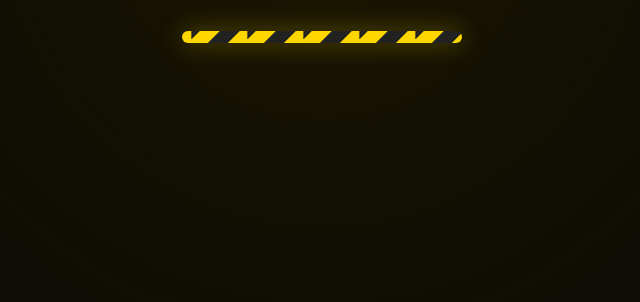
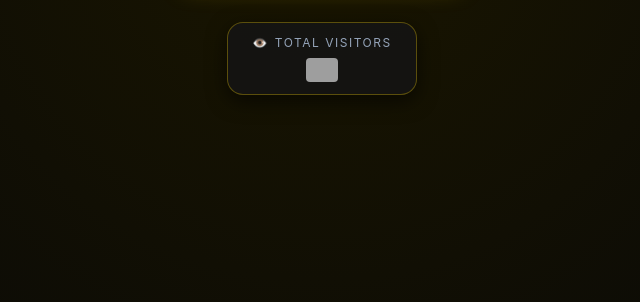
Before and after one commit to pavanagineni/Mybhavya, a plain HTML site: page index.html in a window 1280 px wide. Shown: the part 498-800 px from the top of the page, without its empty margins (318-958 px from the left). Drawn offline with Linux system fonts and the light colour scheme; grey boxes are pictures that could not be loaded.

Commit message:
Revise styles and add views counter in index.html
Updated comments and added real-time live views counter section.

```diff
--- a/index.html
+++ b/index.html
@@ -24,7 +24,7 @@
       overflow: hidden;
     }
 
-    /* Glowing Badge */
+    /* Glowing Construction Badge */
     .badge {
       display: inline-flex;
       align-items: center;
@@ -47,7 +47,7 @@
       animation: spin 3s linear infinite;
     }
 
-    /* Animated Gold Domain Name */
+    /* Animated Gold Domain Title */
     .domain-title {
       font-size: clamp(38px, 8vw, 64px);
       font-weight: 900;
@@ -61,7 +61,7 @@
       margin-bottom: 12px;
     }
 
-    /* Subtitle with Pulse */
+    /* Subtitle */
     .subtitle {
       font-size: clamp(16px, 3.5vw, 22px);
       font-weight: 500;
@@ -76,7 +76,7 @@
       font-size: 15px;
       max-width: 440px;
       line-height: 1.6;
-      margin-bottom: 34px;
+      margin-bottom: 30px;
     }
 
     /* Moving Hazard Striped Bar */
@@ -95,24 +95,46 @@
       background-size: 56px 12px;
       animation: slideStripes 1.2s linear infinite;
       box-shadow: 0 0 25px rgba(255, 215, 0, 0.35);
+      margin-bottom: 36px;
     }
 
-    /* Keyframe Animations */
-    @keyframes shine {
-      to {
-        background-position: 200% center;
-      }
+    /* Real-Time Live Views Container */
+    .views-card {
+      display: inline-flex;
+      flex-direction: column;
+      align-items: center;
+      gap: 8px;
+      background: rgba(20, 20, 20, 0.85);
+      border: 1px solid rgba(255, 215, 0, 0.3);
+      border-radius: 16px;
+      padding: 12px 24px;
+      box-shadow: 0 6px 20px rgba(0, 0, 0, 0.6);
     }
 
-    @keyframes slideStripes {
-      0% {
-        background-position: 0 0;
-      }
-      100% {
-        background-position: 56px 0;
-      }
+    .views-label {
+      font-size: 12px;
+      letter-spacing: 1.5px;
+      text-transform: uppercase;
+      color: #94a3b8;
+      display: flex;
+      align-items: center;
+      gap: 6px;
     }
 
+    .views-badge img {
+      display: block;
+      height: 24px;
+      border-radius: 4px;
+    }
+
+    /* Animations */
+    @keyframes shine {
+      to { background-position: 200% center; }
+    }
+    @keyframes slideStripes {
+      0% { background-position: 0 0; }
+      100% { background-position: 56px 0; }
+    }
     @keyframes spin {
       0% { transform: rotate(0deg); }
       100% { transform: rotate(360deg); }
@@ -133,5 +155,15 @@
   </p>
 
   <div class="hazard-bar"></div>
+
+  <!-- Real-Time Live Views Counter -->
+  <div class="views-card">
+    <div class="views-label">
+      <span>👁️</span> Total Visitors
+    </div>
+    <div class="views-badge">
+      <img src="https://countapi.mileshilliard.com/api/v1/hit/24krt_official_visitors/shield?text=Visits&bgcolor=ffd700&textcolor=000000" alt="Live Views Count">
+    </div>
+  </div>
 </body>
 </html>
```
